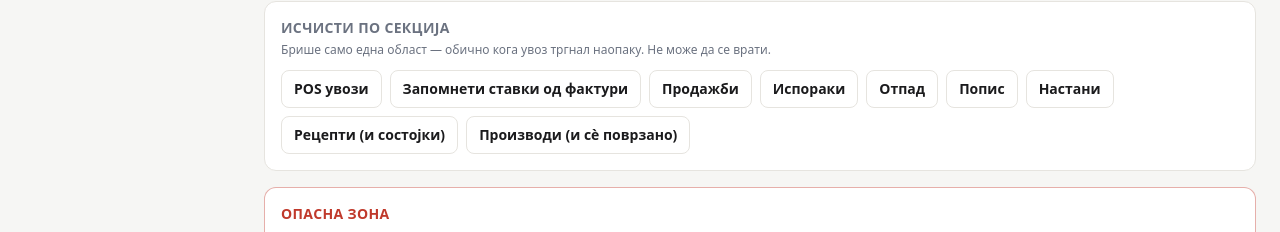
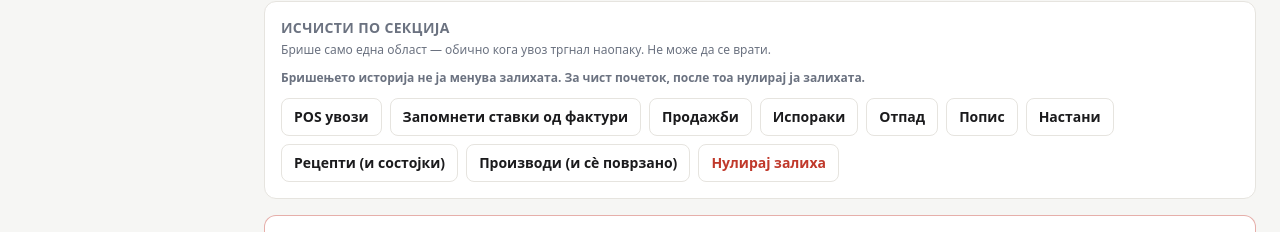
Before and after one commit to dashwhiz/restaurant-admin, a Next.js app: page /settings in a window 1280 px wide. Shown: the part 934-1166 px from the top of the page. Built offline with nearby package versions, Linux system fonts and the light colour scheme; no server answers; the database is empty.

Commit message:
feat(stock): add reset-all-stock button to settings

```diff
--- a/src/app/settings/page.tsx
+++ b/src/app/settings/page.tsx
@@ -8,6 +8,7 @@ import { isSupabaseConfigured } from '@/lib/supabase';
 import { getSession, requireAuth, signOut } from '@/lib/services/auth';
 import { getTableCounts, probeScanner, type TableCount } from '@/lib/services/health';
 import { clearAllData, clearSection, CLEARABLE, type ClearableKey } from '@/lib/services/admin';
+import { resetAllStock } from '@/lib/services/stock';
 import { BACKUP_TABLES, exportAllTables } from '@/lib/services/backup';
 import { fmtDateTime } from '@/lib/format';
 import { getTheme, setTheme, THEME_LABELS, type Theme } from '@/lib/theme';
@@ -21,6 +22,7 @@ export default function SettingsPage() {
   const toast = useToast();
   const [wiping, setWiping] = useState(false);
   const [clearing, setClearing] = useState<ClearableKey | null>(null);
+  const [resetting, setResetting] = useState(false);
   const [email, setEmail] = useState<string | null>(null);
   const [counts, setCounts] = useState<TableCount[] | null>(null);
   const [scannerOk, setScannerOk] = useState<boolean | null>(null);
@@ -86,6 +88,19 @@ export default function SettingsPage() {
       toast('Грешка: ' + (e as Error).message, 'error');
     } finally {
       setClearing(null);
+    }
+  }
+
+  async function resetStock() {
+    if (!confirm('Постави ја залихата на 0 за СИТЕ производи?\n\nПроизводите и рецептите остануваат. Не може да се поништи.')) return;
+    setResetting(true);
+    try {
+      await resetAllStock();
+      toast('Залихата е нулирана', 'success');
+    } catch (e) {
+      toast('Грешка: ' + (e as Error).message, 'error');
+    } finally {
+      setResetting(false);
     }
   }
 
@@ -239,17 +254,27 @@ export default function SettingsPage() {
           <p className="mb-3 text-xs text-muted">
             Брише само една област — обично кога увоз тргнал наопаку. Не може да се врати.
           </p>
+          <p className="mb-3 text-xs font-semibold text-muted">
+            Бришењето историја не ја менува залихата. За чист почеток, после тоа нулирај ја залихата.
+          </p>
           <div className="flex flex-wrap gap-2">
             {CLEARABLE.map((s) => (
               <button
                 key={s.key}
                 className="btn-ghost"
-                disabled={clearing !== null}
+                disabled={clearing !== null || resetting}
                 onClick={() => clearOne(s.key, s.label)}
               >
                 {clearing === s.key ? 'Брише…' : s.label}
               </button>
             ))}
+            <button
+              className="btn-ghost text-danger"
+              disabled={clearing !== null || resetting}
+              onClick={resetStock}
+            >
+              {resetting ? 'Нулира…' : 'Нулирај залиха'}
+            </button>
           </div>
         </div>
 
--- a/src/lib/services/stock.ts
+++ b/src/lib/services/stock.ts
@@ -36,3 +36,12 @@ export async function applyRecipeStock(recipeId: string, multiplier: number): Pr
     await applyStockDelta(ing.product_id as string, -(Number(ing.quantity) || 0) * multiplier);
   }
 }
+
+/**
+ * Set every product's stock to 0. Used from Settings after history has been
+ * cleared, since clearing removes rows without reversing their stock effect.
+ */
+export async function resetAllStock(): Promise<void> {
+  const { error } = await getSupabase().from('products').update({ current_stock: 0 }).neq('current_stock', 0);
+  if (error) throw error;
+}
```
